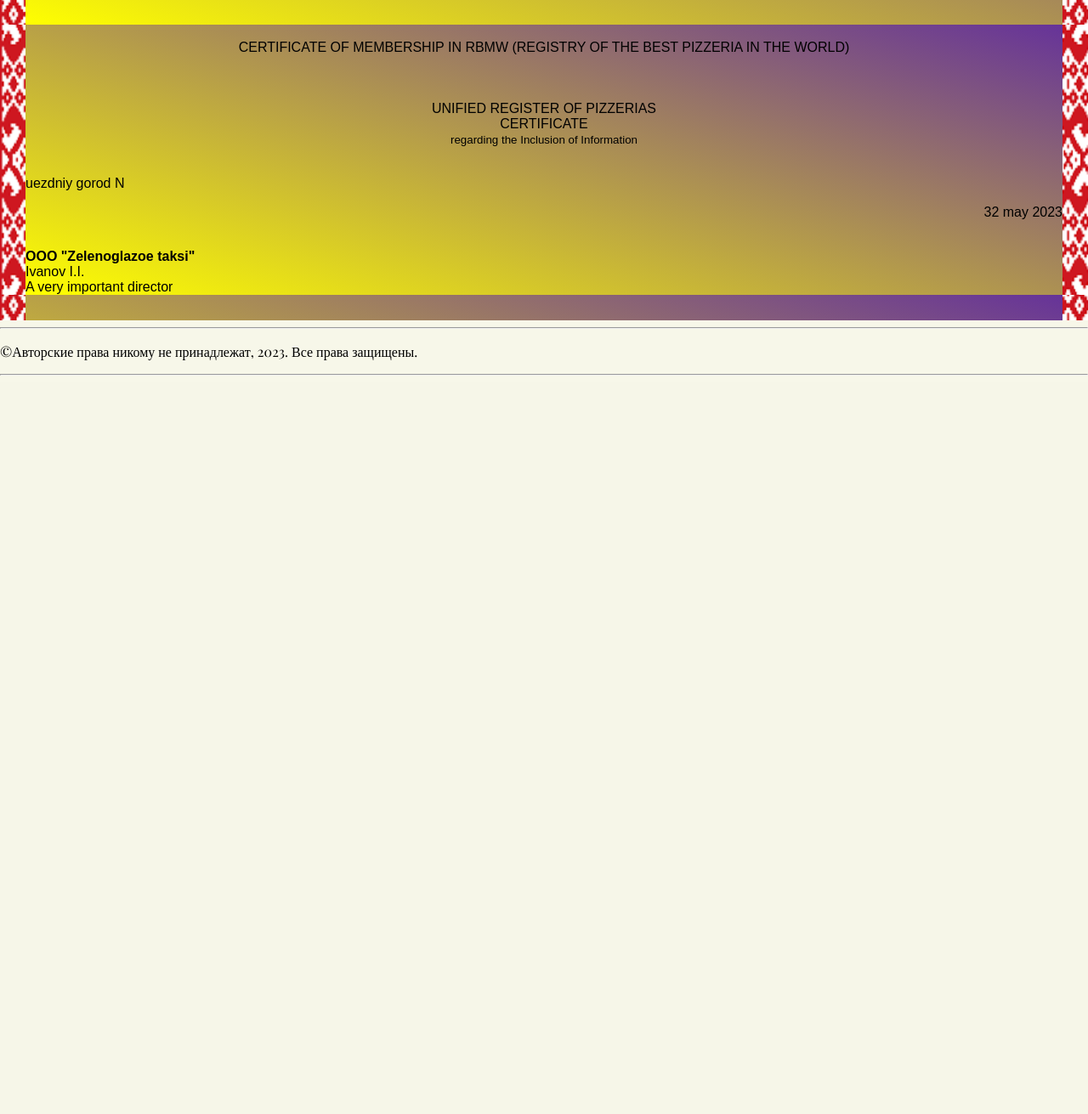
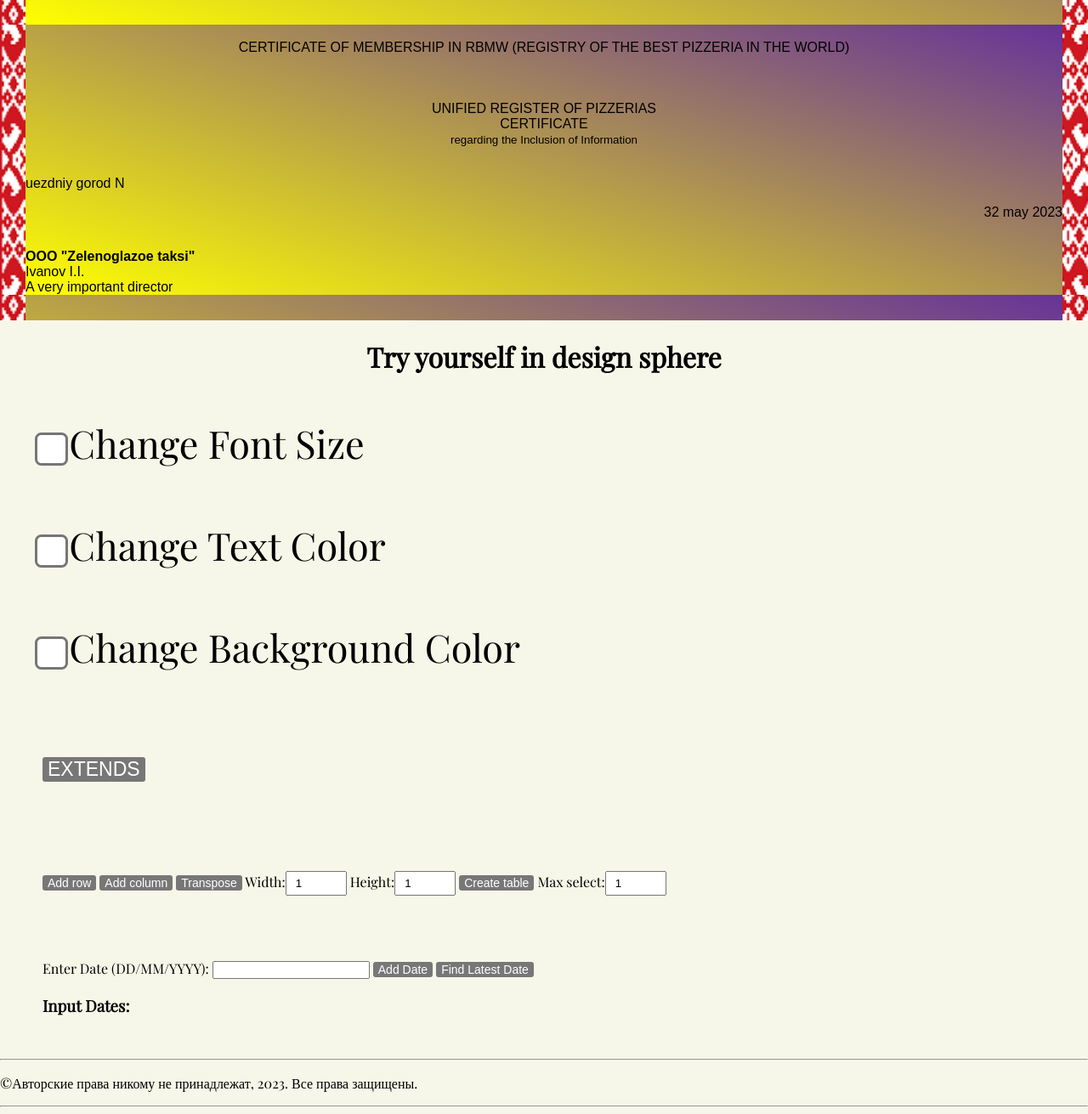
Before and after one commit to mariapikhtovnikava22/PIZZERIA, a Django app: page /about/ in a window 1280 px wide. Shown: the part 2674-3985 px from the top of the page at 85% size. Before the commit the page ends 3116 px from the top, so only its background shows below. Run offline with Django 4.2, Linux system fonts and the light colour scheme.

Commit message:
There is one last step left to complete laboratory work number 3

```diff
--- a/pizzeria/models.py
+++ b/pizzeria/models.py
@@ -109,6 +109,7 @@ class Promo(models.Model):
     expiration_date = models.DateTimeField()
     is_archived = models.BooleanField(default=False)
 
+
     class Meta:
         ordering = ('-created',)
 
--- a/pizzeria/static/pizzeria/css/styles.css
+++ b/pizzeria/static/pizzeria/css/styles.css
@@ -6,7 +6,7 @@ body
     background:#f7f7e9;
     margin:0;
     padding:0;
-
+    transition: background-position 0.5s ease;
     font-family: 'Playfair Display', 'Noto Serif SC', serif;
 }
 
@@ -72,6 +72,18 @@ body
     text-decoration: none;
     height: 50px;
     transition: all 1s;
+
+}
+
+.truck {
+    position: relative;
+    top: 0;
+    left: 0;
+    width: 100%;
+}
+
+#trucks {
+    background-size: cover;
 
 }
 
--- a/pizzeria/static/pizzeria/js/changecolors.js
+++ b/pizzeria/static/pizzeria/js/changecolors.js
@@ -0,0 +1,66 @@
+function updateStyles() {
+
+    const fontCheckbox = document.getElementById('fontCheckbox');
+    const colorCheckbox = document.getElementById('colorCheckbox');
+    const backgroundCheckbox = document.getElementById('backgroundCheckbox');
+
+    const content = document.getElementById('content');
+
+    content.style.fontSize = '';
+    content.style.color = '';
+    content.style.backgroundColor = 'white';
+
+    var colorInput = document.getElementById('colorInput');
+    if (colorInput) {
+        colorInput.remove();
+    }
+    var BackcolorInput = document.getElementById('BackcolorInput');
+    if (BackcolorInput) {
+        BackcolorInput.remove();
+    }
+    var textInput = document.getElementById('textInput');
+    if (textInput) {
+        textInput.remove();
+    }
+
+
+    if (fontCheckbox.checked) {
+
+        let textInput = document.createElement("input");
+        textInput.id="textInput"
+        textInput.type = "number";
+        textInput.min = "10";
+        textInput.max = "100";
+        textInput.onchange = function () {
+            content.style.fontSize = `${this.value}px`;
+        };
+
+        var parent = document.getElementById("fontsizeinput");
+        parent.insertAdjacentElement('afterend', textInput);
+    }
+    if (colorCheckbox.checked) {
+        // Используйте let вместо var, чтобы создать новую переменную внутри блока
+        let colorInput = document.createElement("input");
+        colorInput.id="colorInput"
+        colorInput.type = "color";
+        colorInput.value = "#000000";
+        colorInput.onchange = function () {
+            content.style.color = this.value;
+        };
+
+        var parent = document.getElementById("textcolorinput");
+        parent.insertAdjacentElement('afterend', colorInput);
+    }
+    if (backgroundCheckbox.checked) {
+        let BackcolorInput = document.createElement("input");
+        BackcolorInput.id="BackcolorInput"
+        BackcolorInput.type = "color";
+        BackcolorInput.value = "#ffffff";
+        BackcolorInput.onchange = function () {
+             content.style.background = this.value;
+        };
+
+        var parent = document.getElementById("backgroundinput");
+        parent.insertAdjacentElement('afterend', BackcolorInput);
+    }
+}
--- a/pizzeria/static/pizzeria/js/extends.js
+++ b/pizzeria/static/pizzeria/js/extends.js
@@ -0,0 +1,99 @@
+// Базовый класс Pizzeria
+function PizzeriaBase(name, location) {
+    this.name = name;
+    this.location = location;
+}
+
+PizzeriaBase.prototype.getName = function () {
+    return this.name;
+};
+
+PizzeriaBase.prototype.getLocation = function () {
+    return this.location;
+};
+
+// Класс-наследник PizzaPlace
+function PizzaPlace(name, location, pizzaType) {
+    PizzeriaBase.call(this, name, location);
+    this.pizzaType = pizzaType;
+}
+
+// Наследование
+PizzaPlace.prototype = Object.create(PizzeriaBase.prototype);
+PizzaPlace.prototype.constructor = PizzaPlace;
+
+// Добавляем новые методы и геттеры/сеттеры
+PizzaPlace.prototype.getPizzaType = function () {
+    return this.pizzaType;
+};
+
+PizzaPlace.prototype.setPizzaType = function (type) {
+    this.pizzaType = type;
+};
+
+// Декоратор
+function decoratedMethod(originalMethod) {
+    return function () {
+        alert('Decorated Method Alert!');
+        return originalMethod.apply(this, arguments);
+    };
+}
+
+// Применяем декоратор к методу
+PizzaPlace.prototype.getName = decoratedMethod(PizzaPlace.prototype.getName);
+
+// Создаем объекты и демонстрируем их возможности
+const pizzeria = new PizzeriaBase('Generic Pizzeria', 'Downtown');
+const pizzaPlace = new PizzaPlace('Delicious Pizza', 'Midtown', 'Margherita');
+
+
+// Базовый класс Pizzeria
+class PizzeriaBase2 {
+    constructor(name, location) {
+        this.name = name;
+        this.location = location;
+    }
+
+    getName() {
+        return this.name;
+    }
+
+    getLocation() {
+        return this.location;
+    }
+}
+
+// Класс-наследник PizzaPlace
+class PizzaPlace2 extends PizzeriaBase2 {
+    constructor(name, location, pizzaType) {
+        super(name, location);
+        this.pizzaType = pizzaType;
+    }
+
+    getPizzaType() {
+        return this.pizzaType;
+    }
+
+    setPizzaType(type) {
+        this.pizzaType = type;
+    }
+
+    // Декоратор
+    getName() {
+        alert('Decorated Method Alert!');
+        return super.getName();
+    }
+}
+
+// Создаем объекты
+const pizzeria2 = new PizzeriaBase2('Generic Pizzeria', 'Downtown');
+const pizzaPlace2 = new PizzaPlace2('Delicious Pizza', 'Midtown', 'Margherita');
+
+function ShowResExtends()
+{
+
+    console.log(pizzeria.getName()); // Generic Pizzeria
+    console.log(pizzaPlace.getName()); // (появится alert) и затем вывод в консоль "Delicious Pizza"
+    alert(pizzeria2.getName()); // Generic Pizzeria
+    alert(pizzaPlace2.getName()); // (появится alert) и затем вывод в консоль "Delicious Pizza"
+}
--- a/pizzeria/static/pizzeria/js/imagescroll.js
+++ b/pizzeria/static/pizzeria/js/imagescroll.js
@@ -0,0 +1,19 @@
+const truckLeft = document.querySelector('#truck_left');
+const truckRight = document.querySelector('#truck_right');
+
+window.addEventListener('scroll',() => {
+    console.log('Hi');
+    truckLeft.style.left = `${truckLeft.clientWidth}px`;
+    truckRight.style.left = `-${truckRight.clientWidth}px`;
+
+    truckLeft.style.top = `${truckLeft.clientHeight / 2}px`;
+    truckRight.style.top = `-${truckRight.clientHeight / 2 + 5}px`;
+
+    var rect = truckLeft.getBoundingClientRect();
+
+    var value = rect.top + truckLeft.clientHeight * 2.7;
+    var offset = Math.min(truckLeft.clientWidth - (value * 1.85), -window.innerWidth / 2 + 10)
+
+    truckLeft.style.left = `${offset}px`;
+    truckRight.style.left = `${-offset}px`;
+})
--- a/pizzeria/static/pizzeria/js/matrix.js
+++ b/pizzeria/static/pizzeria/js/matrix.js
@@ -0,0 +1,197 @@
+// Получаем ссылку на контейнер div с id="cont"
+var div = document.getElementById("cont");
+
+// Создаем элемент таблицы
+var randomTable = document.createElement("table");
+randomTable.setAttribute('id', "random_table");
+
+// Добавляем таблицу в контейнер div
+div.appendChild(randomTable);
+
+// Функция для добавления новой строки в таблицу
+function addRow() {
+    const row = document.createElement("tr");
+
+    const rowSize = randomTable.rows.length
+        ? randomTable.rows.item(0).cells.length
+        : 1;
+
+    // Создаем ячейки для новой строки
+    for (var i = 0; i < rowSize; i++) {
+        const cell = createCell(null);
+        row.appendChild(cell);
+    }
+
+    // Добавляем строку в таблицу
+    randomTable.appendChild(row);
+}
+
+// Функция для добавления нового столбца в таблицу
+function addColumn() {
+    const rows = randomTable.rows;
+
+    if (rows.length) {
+        // Если есть строки, добавляем ячейки в каждую строку
+        Array.prototype.forEach.call(rows, row => {
+            const cell = createCell(null);
+            row.appendChild(cell);
+        });
+    } else {
+        // Если нет строк, добавляем новую строку и затем в нее ячейку
+        addRow();
+    }
+}
+
+// Функция для транспонирования таблицы
+function transpose() {
+    const rows = randomTable.rows;
+
+    if (!rows) {
+        return;
+    }
+
+    const rowCount = rows.length;
+    const colCount = rows.item(0).cells.length;
+
+    const newRows = {};
+
+    // Заполняем новый объект данными из текущей таблицы
+    for (var i = 0; i < rowCount; i++) {
+        for (var j = 0; j < colCount; j++) {
+            const cell = rows.item(i).cells.item(j);
+            newRows[[j, i]] = [cell.innerText, cell.classList.contains("selected")];
+        }
+    }
+
+    // Очищаем текущую таблицу
+    randomTable.innerText = "";
+
+    // Заполняем таблицу новыми данными
+    for (var i = 0; i < colCount; i++) {
+        const row = document.createElement("tr");
+
+        for (var j = 0; j < rowCount; j++) {
+            const cell = createCell(newRows[[i, j]][0]);
+
+            if (newRows[[i, j]][1]) {
+                cell.classList.add("selected");
+            }
+
+            row.appendChild(cell);
+        }
+
+        randomTable.appendChild(row);
+    }
+}
+
+// Функция для создания таблицы заданного размера
+function createTable(height, width) {
+    randomTable.innerText = "";
+
+    // Добавляем строки в таблицу
+    while (height--) {
+        addRow();
+    }
+
+    // Добавляем столбцы в таблицу
+    while (width --> 1) {
+        addColumn();
+    }
+}
+
+// Функция для создания ячейки таблицы
+function createCell(content) {
+    const cell = document.createElement("td");
+    // Если не задан контент, заполняем случайным числом
+    cell.textContent = content ?? Math.floor(Math.random() * 10);
+
+    // Добавляем обработчики событий для мыши
+    cell.addEventListener('mouseover', onCellMouseOver);
+    cell.addEventListener("click", onCellMouseClick);
+
+    return cell;
+}
+
+// Обработчик события для наведения мыши на ячейку
+function onCellMouseOver(e) {
+    const cell = e.target;
+
+    if (
+        isLmbDown && !cell.classList.contains("selected")   // paint
+        || isRmbDown && cell.classList.contains("selected")      // erase
+    ) {
+        selectCell(cell);
+    }
+}
+
+// Обработчик события для клика на ячейку
+function onCellMouseClick(e) {
+    const cell = e.target;
+    selectCell(cell);
+}
+
+// Функция для выделения ячейки согласно условиям
+function selectCell(cell) {
+    const maxSelection = document.getElementById("maxSelect").value;
+
+    // Добавленные строки
+    const selectedCellsInRow = Array.from(cell.parentElement.cells).filter(c => c.classList.contains("selected"));
+    // Добавленные столбцы
+    const selectedCellsInColumn = Array.from(randomTable.rows).map(r => r.cells[cell.cellIndex]).filter(c => c.classList.contains("selected"));
+
+    // Проверка, чтобы нельзя было выделить соседей слева и справа
+    const cellIndex = cell.cellIndex;
+    if (
+        cellIndex > 0 && cell.parentElement.cells[cellIndex - 1].classList.contains("selected") ||
+        cellIndex < cell.parentElement.cells.length - 1 && cell.parentElement.cells[cellIndex + 1].classList.contains("selected")
+    ) {
+        return;
+    }
+
+    // Выделяем ячейку, если она еще не выделена, и не превышено максимальное количество выделений
+    if (
+        cell.classList.contains("selected") ||
+        selectedCellsInRow.length < maxSelection &&
+        selectedCellsInColumn.length < maxSelection
+    ) {
+        cell.classList.toggle("selected", !cell.classList.contains("selected"));
+    }
+}
+
+// Функция для проверки, есть ли соседи с выделением
+function hasNeighborSelected(cells, i) {
+    return i > 0 && cells.item(i - 1).classList.contains("selected")
+           || i < cells.length - 1 && cells.item(i + 1).classList.contains("selected");
+}
+
+// Переменные для отслеживания состояния кнопок мыши
+var isLmbDown = false;
+var isRmbDown = false;
+
+// Обработчики событий для нажатия и отпускания кнопок мыши
+document.addEventListener('mousedown', function(event) {
+    if (event.button === 0) {
+        isLmbDown = true;
+    }
+
+    if ("which" in event && event.which === 3) {
+        isRmbDown = true;
+    } else if ("button" && event.button === 2) {
+        isRmbDown = true;
+    }
+});
+
+document.addEventListener('mouseup', function(event) {
+    if (event.button === 0) {
+        isLmbDown = false;
+    }
+
+    if ("which" in event && event.which === 3) {
+        isRmbDown = false;
+    } else if ("button" && event.button === 2) {
+        isRmbDown = false;
+    }
+});
+
+// Отключаем контекстное меню при правом клике
+randomTable.addEventListener("contextmenu", e => e.preventDefault());
--- a/pizzeria/static/pizzeria/js/tableDate.js
+++ b/pizzeria/static/pizzeria/js/tableDate.js
@@ -0,0 +1,58 @@
+// Ассоциативный массив для хранения дат
+const dates = [];
+
+// Функция для добавления даты в массив
+function addDate() {
+    const dateInput = document.getElementById('date');
+    const dateString = dateInput.value;
+
+    // Парсим введенную строку с датой
+    const parts = dateString.split('/');
+    const day = parseInt(parts[0]);
+    const month = parseInt(parts[1]);
+    const year = parseInt(parts[2]);
+
+    // Проверяем корректность введенной даты
+    if (!isNaN(day) && !isNaN(month) && !isNaN(year)) {
+        dates.push({ day, month, year });
+        dateInput.value = ''; // Очищаем поле ввода
+        displayInputDates(); // Обновляем вывод входных данных
+    } else {
+        alert('Invalid date format. Please use DD/MM/YYYY.');
+    }
+}
+
+// Функция для поиска самой поздней даты
+function findLatestDate() {
+    if (dates.length === 0) {
+        alert('Please add dates first.');
+        return;
+    }
+
+    // Находим максимальную дату среди добавленных
+    const latestDate = dates.reduce((latest, current) => {
+        if (!latest || current.year > latest.year ||
+            (current.year === latest.year && current.month > latest.month) ||
+            (current.year === latest.year && current.month === latest.month && current.day > latest.day)) {
+            return current;
+        } else {
+            return latest;
+        }
+    });
+
+    // Выводим результат
+    const resultElement = document.getElementById('result');
+    resultElement.textContent = `The latest date is: ${latestDate.day}/${latestDate.month}/${latestDate.year}`;
+}
+
+// Функция для отображения входных данных
+function displayInputDates() {
+    const datesList = document.getElementById('datesList');
+    datesList.innerHTML = ''; // Очищаем текущий список
+
+    dates.forEach(date => {
+        const listItem = document.createElement('li');
+        listItem.textContent = `${date.day}/${date.month}/${date.year}`;
+        datesList.appendChild(listItem);
+    });
+}
--- a/pizzeria/templates/pizzeria/about.html
+++ b/pizzeria/templates/pizzeria/about.html
@@ -6,7 +6,8 @@
 {% endblock %}
 
 {% block main %}
-<section class="about">
+<div id = 'content'>
+    <section class="about">
   <figure>
   <figcaption class = 'company-name'><h1 align="center" style="font-size:48px"> PIZZA TIME </h1></figcaption>
     <p align="center"><a class = 'logo-link' href="" download="https://resources-usc.gitlab.io/00-prof-jannie-jacobs/book--rest-in-pizza.pdf">
@@ -77,6 +78,102 @@ What is our interest? Let's tell you now.
     A very important director
 
 </section>
+</div>
+
+<h1 align="Center">Try yourself in design sphere </h1>
+<form id="styleForm" style = 'margin:50px; font-size:45px;'>
+    <label>
+        <input type="checkbox" id="fontCheckbox" onchange="updateStyles()" style="transform: scale(3); vertical-align:middle;"> Change Font Size
+        <div id="fontsizeinput"></div>
+    </label>
+    <br>
+    <label>
+        <input type="checkbox" id="colorCheckbox" onchange="updateStyles()" style="transform: scale(3); vertical-align:middle;"> Change Text Color
+        <div id="textcolorinput"></div>
+    </label>
+    <br>
+    <label>
+        <input type="checkbox" id="backgroundCheckbox" onchange="updateStyles()" style="transform: scale(3); vertical-align:middle;"> Change Background Color
+        <div id="backgroundinput"></div>
+    </label>
+</form>
+
+<style>
+#cont
+{
+    margin:50px;
+}
+    button {
+      background-color: #777;
+      border: none;
+      color: white;
+      text-align: center;
+      font-size: 14px;
+      border-radius: 3px;
+    }
+    input[type="number"] {
+      padding: 5px 10px;
+      margin: 5px 0;
+      box-sizing: border-box;
+    }
+    #random_table {
+      margin-top: 20px;
+      border-collapse: collapse;
+      border: 1px solid black;
+    }
+    #random_table td {
+      border: 1px solid black;
+      text-align: center;
+      vertical-align: middle;
+      padding: 10px;
+      user-select: none;
+    }
+    .selected:nth-child(even) {
+      background-color: #816075;
+    }
+    .selected:nth-child(odd) {
+      background-color: #4e879b;
+    }
+</style>
+
+<button type="button" onclick="ShowResExtends()" style="font-size:23px; text-decoration:bold; margin:50px;">EXTENDS</button>
+
+<div id="cont">
+
+  <span>
+    <button onclick="addRow()">Add row</button>
+    <button onclick="addColumn()">Add column</button>
+    <button onclick="transpose()">Transpose</button>
+    Width:<input type="number" id="width" min="1" max="50" value="1">
+    Height:<input type="number" id="height" min="1" max="50" value="1">
+    <button onclick="
+    var width = document.querySelector('#width').value;
+    var height = document.querySelector('#height').value;
+
+    createTable(height, width)">Create table</button>
+
+    Max select:<input type="number" id="maxSelect" min="1" max="50" value="1">
+  </span>
+</div>
 
 
+
+<div class = 'latesdate' style="margin:50px;">
+    <form id="dateForm">
+    <label for="date">Enter Date (DD/MM/YYYY):</label>
+    <input type="text" id="date" name="date" required>
+    <button type="button" onclick="addDate()">Add Date</button>
+    <button type="button" onclick="findLatestDate()">Find Latest Date</button>
+</form>
+<div id="inputData">
+    <h3>Input Dates:</h3>
+    <ul id="datesList"></ul>
+</div>
+<div id="result"></div>
+</div>
+
+ <script src="{% static 'pizzeria/js/extends.js' %}" defer></script>
+<script src="{% static 'pizzeria/js/changecolors.js' %}" defer></script>
+<script src="{% static 'pizzeria/js/matrix.js' %}" defer></script>
+<script src="{% static 'pizzeria/js/imagescroll.js' %}" defer></script>
 {% endblock %}
--- a/pizzeria/templates/pizzeria/base.html
+++ b/pizzeria/templates/pizzeria/base.html
@@ -14,12 +14,9 @@
     <script src="{% static 'pizzeria/js/pizza_cards.js' %}" defer></script>
     <script src="{% static 'pizzeria/js/timer.js' %}" defer></script>
     <script src="{% static 'pizzeria/js/test.js' %}" defer></script>
-    <script src="{% static 'pizzeria/js/extends.js' %}" defer></script>
+
     <script src="{% static 'pizzeria/js/promocodes.js' %}" defer></script>
     <script src="{% static 'pizzeria/js/tableDate.js' %}" defer></script>
-    <script src="{% static 'pizzeria/js/imagescroll.js' %}" defer></script>
-    <script src="{% static 'pizzeria/js/changecolors.js' %}" defer></script>
-    <script src="{% static 'pizzeria/js/matrix.js' %}" defer></script>
     <meta charset="UTF-8">
 </head>
 <body>
--- a/pizzeria/templates/pizzeria/main.html
+++ b/pizzeria/templates/pizzeria/main.html
@@ -45,9 +45,6 @@
 
 
 {% block promocontent %}
-
-
-
 <table class="table-promo" border="0" cellpadding="0" cellspacing="100px" align="center">
     <tr style=" text-align: center;" align="center">
         <td colspan="3" style="font-size:25px">
@@ -65,8 +62,9 @@
                 <img class="img-article" src="{{p.image.url}}" alt="{{ p.name }}" width="300" height="500" title = "{{ p.name }}">
             </p>
             {% endif %}
+
             <h2>{{p.code}}</h2>
-        </td>
+
         {% endfor %}
     </tr>
 </table>
```
Also changed, not shown: db.sqlite3, pizzeria/static/pizzeria/images/burger.png (added).
